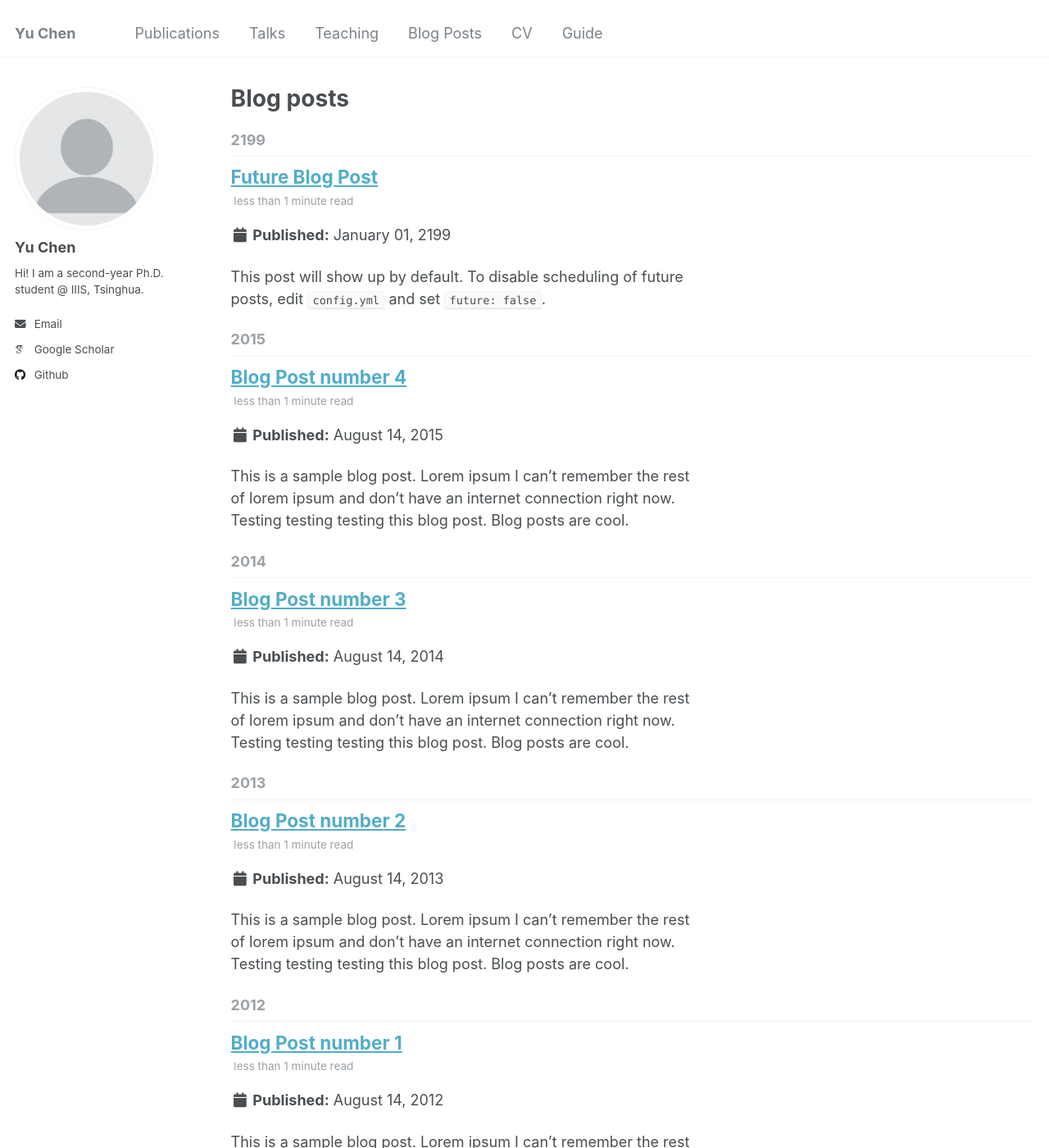
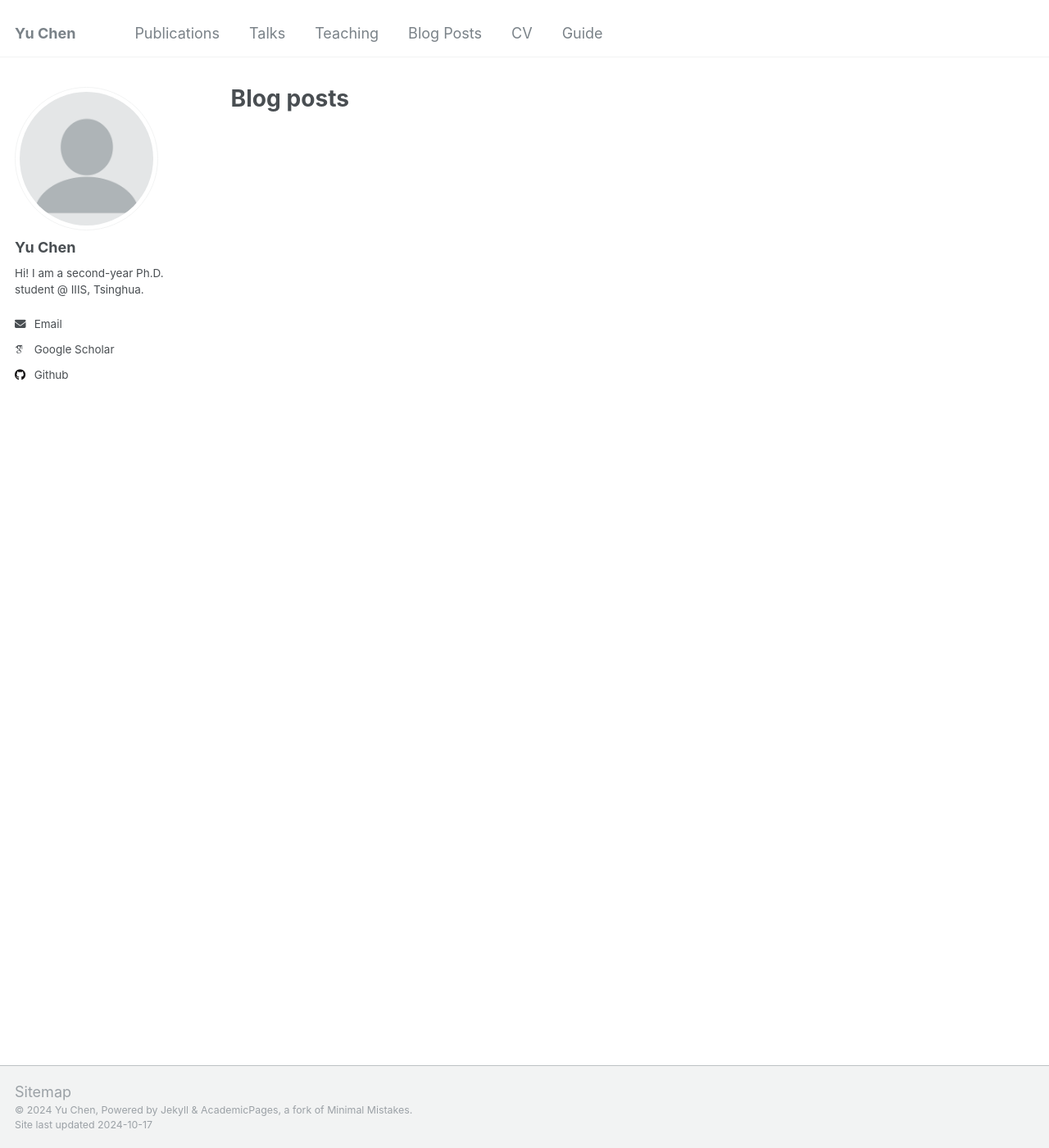
Before and after one commit to custyhs/custyhs.github.io, a Jekyll site: the page built from _pages/year-archive.html, in a window 1280 px wide and 1400 px high. Shown: the whole window at 82% size. Built offline with Jekyll 4.4.1, drawn with Linux system fonts in a browser that asks for light colours; some web fonts are replaced; some of the changed text lies outside the part shown.

```diff
--- a/_config.yml
+++ b/_config.yml
@@ -212,7 +212,7 @@
 # These settings control the types of collections used by the template
 collections:
   teaching:
-    output: false
+    output: true
     permalink: /:collection/:path/
   publications:
     output: true
@@ -262,7 +262,7 @@
       layout: single
       author_profile: true
       share: true
-      comments: true
+      comments: false
   # _portfolio
   - scope:
       path: ""
--- a/_posts/2012-08-14-blog-post-1.md
+++ /dev/null
@@ -1,20 +0,0 @@
----
-title: 'Blog Post number 1'
-date: 2012-08-14
-permalink: /posts/2012/08/blog-post-1/
-tags:
-  - cool posts
-  - category1
-  - category2
----
-
-This is a sample blog post. Lorem ipsum I can't remember the rest of lorem ipsum and don't have an internet connection right now. Testing testing testing this blog post. Blog posts are cool.
-
-Headings are cool
-======
-
-You can have many headings
-======
-
-Aren't headings cool?
-------
--- a/_posts/2013-08-14-blog-post-2.md
+++ /dev/null
@@ -1,20 +0,0 @@
----
-title: 'Blog Post number 2'
-date: 2013-08-14
-permalink: /posts/2013/08/blog-post-2/
-tags:
-  - cool posts
-  - category1
-  - category2
----
-
-This is a sample blog post. Lorem ipsum I can't remember the rest of lorem ipsum and don't have an internet connection right now. Testing testing testing this blog post. Blog posts are cool.
-
-Headings are cool
-======
-
-You can have many headings
-======
-
-Aren't headings cool?
-------
--- a/_posts/2014-08-14-blog-post-3.md
+++ /dev/null
@@ -1,20 +0,0 @@
----
-title: 'Blog Post number 3'
-date: 2014-08-14
-permalink: /posts/2014/08/blog-post-3/
-tags:
-  - cool posts
-  - category1
-  - category2
----
-
-This is a sample blog post. Lorem ipsum I can't remember the rest of lorem ipsum and don't have an internet connection right now. Testing testing testing this blog post. Blog posts are cool.
-
-Headings are cool
-======
-
-You can have many headings
-======
-
-Aren't headings cool?
-------
--- a/_posts/2199-01-01-future-post.md
+++ /dev/null
@@ -1,11 +0,0 @@
----
-title: 'Future Blog Post'
-date: 2199-01-01
-permalink: /posts/2012/08/blog-post-4/
-tags:
-  - cool posts
-  - category1
-  - category2
----
-
-This post will show up by default. To disable scheduling of future posts, edit `config.yml` and set `future: false`.
```
Also changed, not shown: _pages/about.md (+5 -1 lines), _pages/publications.md (+23 -5 lines), _posts/2015-08-14-blog-post-4.md (deleted, +0 -20 lines), _publications/2009-10-01-paper-title-number-1.md (deleted, +0 -14 lines), _publications/2010-10-01-paper-title-number-2.md (deleted, +0 -14 lines), _publications/2015-10-01-paper-title-number-3.md (deleted, +0 -14 lines), _publications/2024-02-17-paper-title-number-4.md (deleted, +0 -13 lines), _publications/uniINF: Best-of-Both-Worlds Algorithm for Parameter-Free Heavy-Tailed MABs.md (deleted, +0 -14 lines), 1 other file.
